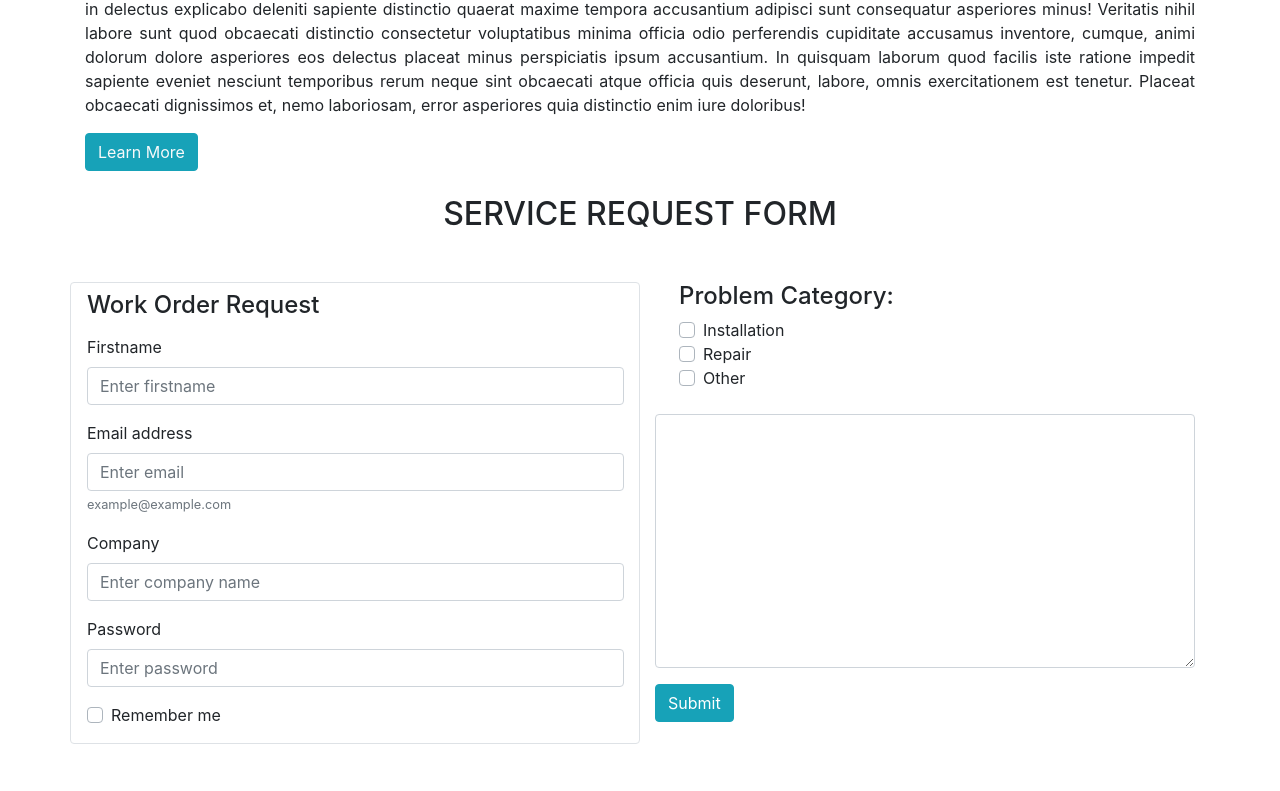
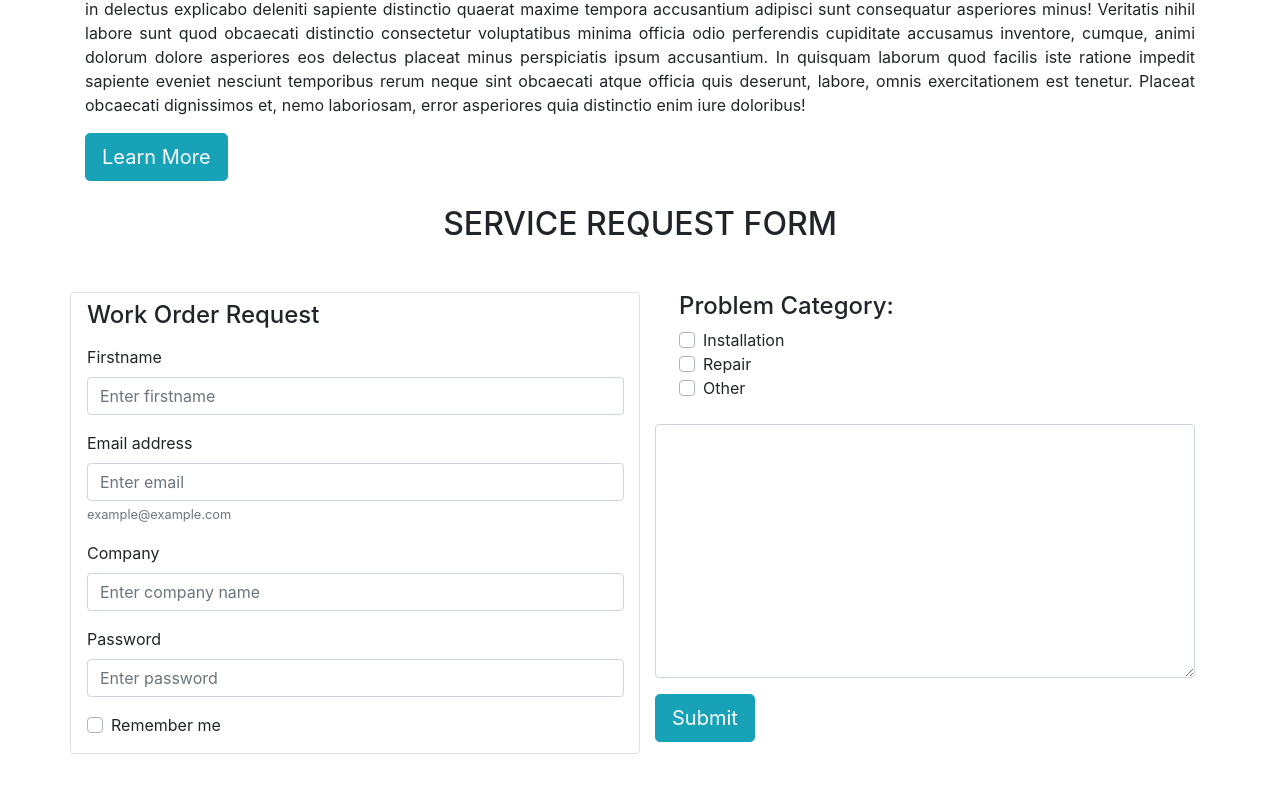
Before and after one commit to AnikThomas/Anitech_Portfolio, a website: page services.html in a window 1280 px wide. Shown: the part 681-1472 px from the top of the page. Drawn offline with nearby package versions, Linux system fonts and the light colour scheme.

Commit message:
fixed buttons

```diff
--- a/services.html
+++ b/services.html
@@ -152,7 +152,7 @@
                         neque sint obcaecati atque officia quis deserunt, labore, omnis exercitationem est tenetur.
                         Placeat obcaecati dignissimos et, nemo laboriosam, error asperiores quia distinctio enim iure
                         doloribus!</p>
-                    <a href="about.html" class="btn btn-info text-light mb-2">Learn More</a>
+                    <a href="about.html" class="btn btn-info btn-lg text-light mb-2">Learn More</a>
                 </div>
             </div>
         </div>
@@ -212,7 +212,7 @@
                     <label for="problem"></label>
                     <textarea class="form-control" id="problem" rows="10"></textarea>
                 </div>
-                <button class="btn btn-info" type="submit">Submit</button>
+                <button class="btn btn-info btn-lg" type="submit">Submit</button>
             </div>
             </form>
         </div>
```
Also changed, not shown: about.html (+1 -1 lines).
